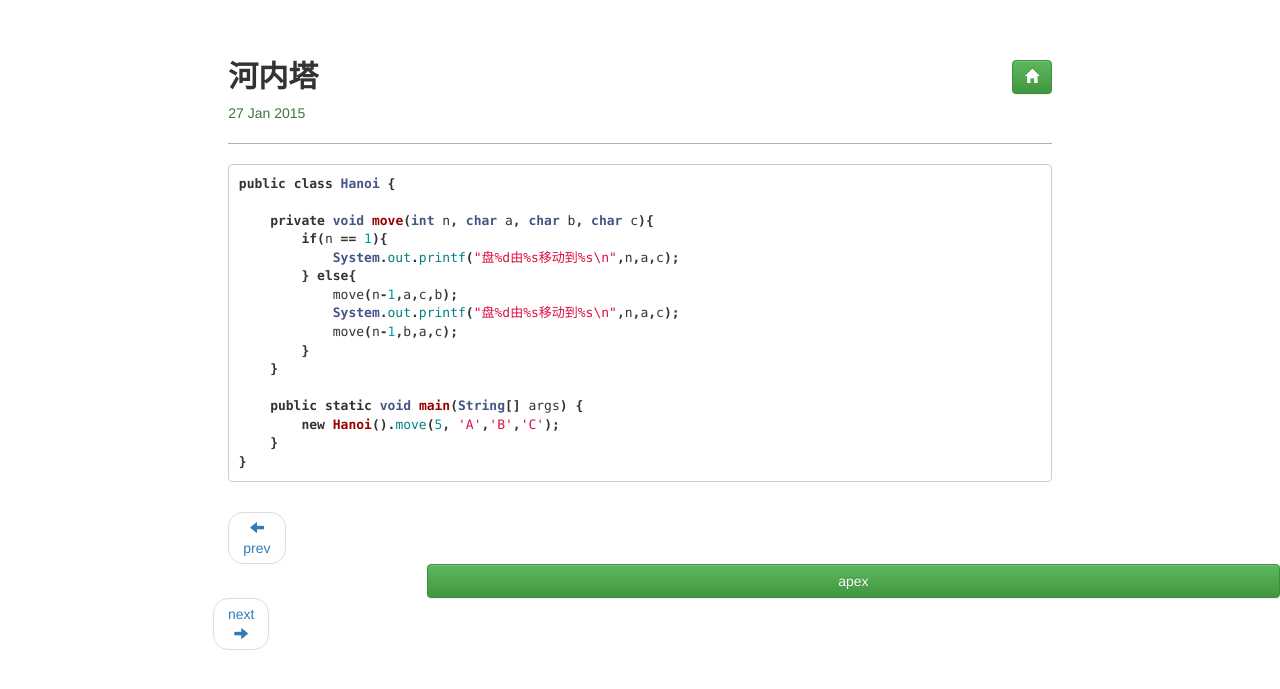
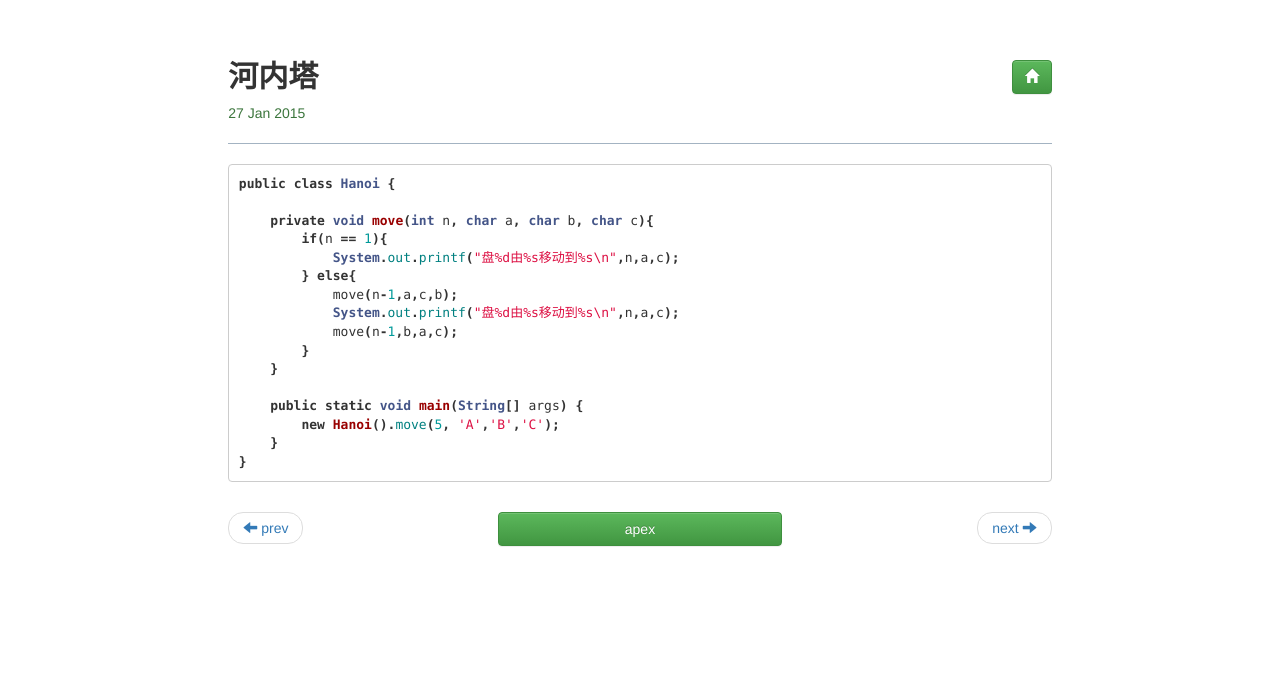
Before and after one commit to bit-ranger/blog, a Jekyll site: the page built from _posts/2015-01-27-hanoi.md, in a window 1280 px wide. Shown: the top 689 px of the page. Built offline with Jekyll 4.4.1, drawn with Linux system fonts in a browser that asks for light colours; nearby versions of some CDN libraries; Markdown is read by kramdown in place of the engine named in the settings.

Commit message:
Update default.html

```diff
--- a/_layouts/default.html
+++ b/_layouts/default.html
@@ -26,17 +26,17 @@
                     <nav class="row">
                         <ul class="pager">
                     	    {% if page.next.url != null and page.next.url != '' %}
-                    	        <li class="previous col-lg-1"><a href="{{ page.next.url }}"><span class="glyphicon glyphicon-arrow-left" aria-hidden="true"></span> prev</a></li>
+                    	        <li class="previous col-lg-4 col-md-4 col-sm-4 col-xs-4"><a href="{{ page.next.url }}"><span class="glyphicon glyphicon-arrow-left" aria-hidden="true"></span> prev</a></li>
                     	    {% endif %}
                     	    {% if page.next.url == null or page.next.url == '' %}
-                    	        <li class="previous disabled col-lg-1"><a href="javascript:void(0);"><span class="glyphicon glyphicon-arrow-left" aria-hidden="true"></span> prev</a></li>
+                    	        <li class="previous disabled col-lg-4 col-md-4 col-sm-4 col-xs-4"><a href="javascript:void(0);"><span class="glyphicon glyphicon-arrow-left" aria-hidden="true"></span> prev</a></li>
                     	    {% endif %}
-                    		<a href="#" class="btn btn-success btn-block col-lg-6 col-lg-offset-3"> apex </a>
+                    		<a href="#" class="btn btn-success col-lg-4 col-md-4 col-sm-4 col-xs-4"> apex </a>
                     	    {% if page.previous.url != null and page.previous.url != '' %}
-                    	        <li class="next col-lg-1"><a href="{{ page.previous.url }}">next <span class="glyphicon glyphicon-arrow-right" aria-hidden="true"></span></a></li>
+                    	        <li class="next col-lg-4 col-md-4 col-sm-4 col-xs-4"><a href="{{ page.previous.url }}">next <span class="glyphicon glyphicon-arrow-right" aria-hidden="true"></span></a></li>
                     	    {% endif %}
                     	    {% if page.previous.url == null or page.previous.url == '' %}
-                    	        <li class="next disabled col-lg-1"><a href="javascript:void(0);">next <span class="glyphicon glyphicon-arrow-right" aria-hidden="true"></span></a></li>
+                    	        <li class="next disabled col-lg-4 col-md-4 col-sm-4 col-xs-4"><a href="javascript:void(0);">next <span class="glyphicon glyphicon-arrow-right" aria-hidden="true"></span></a></li>
                     	    {% endif %}
                         </ul>
                     </nav>
```
